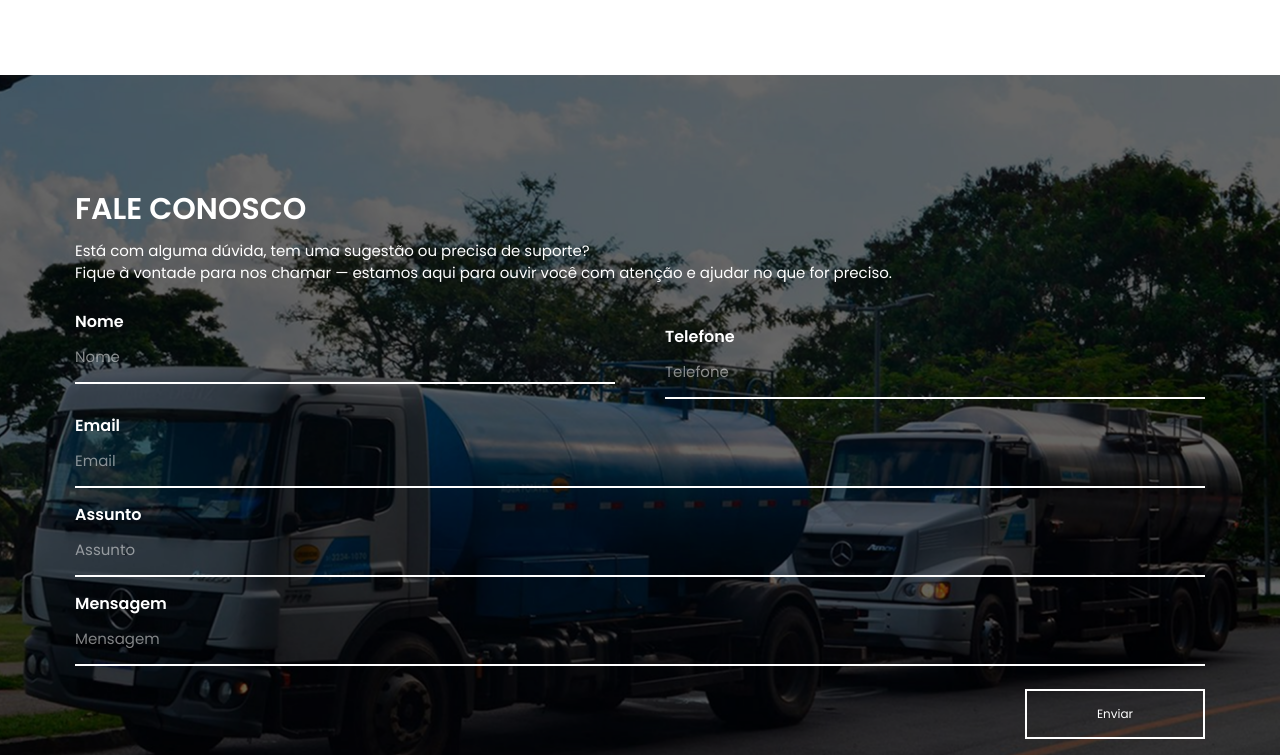
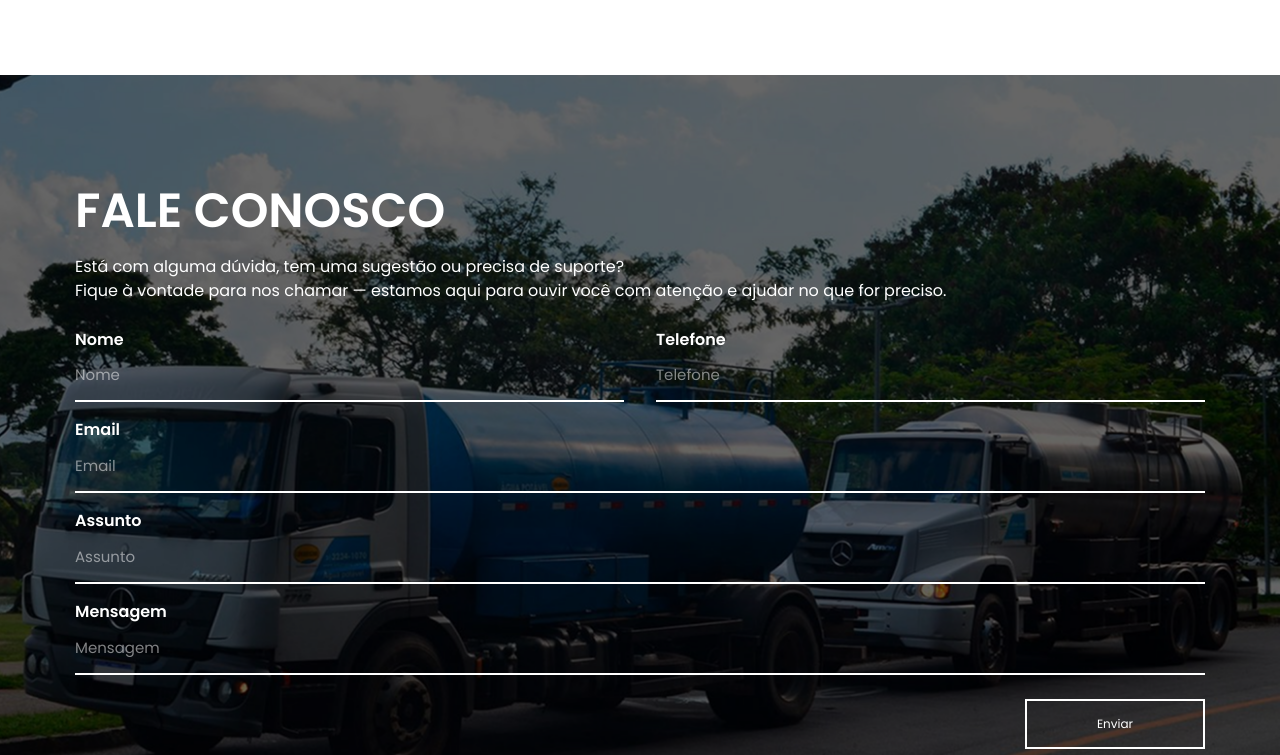
Before and after one commit to Adrian-Gabriela/lokarsena, a plain HTML site: page index.html in a window 1280 px wide. Shown: the part 3745-4500 px from the top of the page. Drawn offline with nearby package versions, Linux system fonts and the light colour scheme.

Commit message:
fix: corrigindo bugs no fale conosco

```diff
--- a/index.html
+++ b/index.html
@@ -344,15 +344,15 @@
 
       <section
         id="fale-conosco"
-        class="w-screen h-[750px] bg-[url('./assets/img/caminhoesPipa.png')] bg-left bg-cover bg-no-repeat lg:flex flex-col justify-center items-center"
+        class="w-screen h-auto bg-[url('./assets/img/caminhoesPipa.png')] bg-left bg-cover bg-no-repeat lg:flex flex-col py-[75px] justify-center"
       >
       <div class="px-[30px] py-[25px] flex flex-col gap-[8px] lg:w-[100%] lg:px-[75px]">
-      <h1 class="text-[30px] text-white uppercase font-semibold">Fale Conosco</h1>
-      <p class="text-[15px] text-white font-normal">Está com alguma dúvida, tem uma sugestão ou precisa de suporte? <br>Fique à vontade para nos chamar — estamos aqui para ouvir você com atenção e ajudar no que for preciso.</p>
+      <h1 class="text-[18px] md:text-[48px] text-white uppercase font-semibold">Fale Conosco</h1>
+      <p class="lg:text-[16px] text-white font-normal">Está com alguma dúvida, tem uma sugestão ou precisa de suporte? <br>Fique à vontade para nos chamar — estamos aqui para ouvir você com atenção e ajudar no que for preciso.</p>
     </div>
 
-      <form class="flex flex-col gap-[15px] px-[30px] lg:w-[100%] lg:px-[75px]" action="enviarEmail" method="post">
-      <div class="lg:flex flex-row gap-[50px]">
+      <form class=" lg:w-[100%] flex flex-col gap-[16px] px-[30px] lg:px-[75px]" action="enviarEmail" method="post">
+      <div class="lg:flex lg:justify-center flex-row gap-[32px]">
         <div class="lg:w-[50%] flex flex-col gap-[15px]">
         <label class="text-[16px] text-white font-semibold" for="nome">
           Nome
@@ -360,7 +360,7 @@
         <input class="w-full bg-transparent focus:outline-none border-0 border-white border-b-[2px]  text-white placeholder-[#FFFFFF80] placeholder:text-[15px] pb-[15px]" type="text"  id="nome" name="nome" placeholder="Nome">
       </div>
 
-      <div class="pt-[15px] lg:lg:w-[50%] flex flex-col gap-[15px]">
+      <div class="lg:lg:w-[50%] flex flex-col gap-[15px]">
         <label class="text-[16px] text-white font-semibold" for="telefone">
           Telefone
         </label>
```
